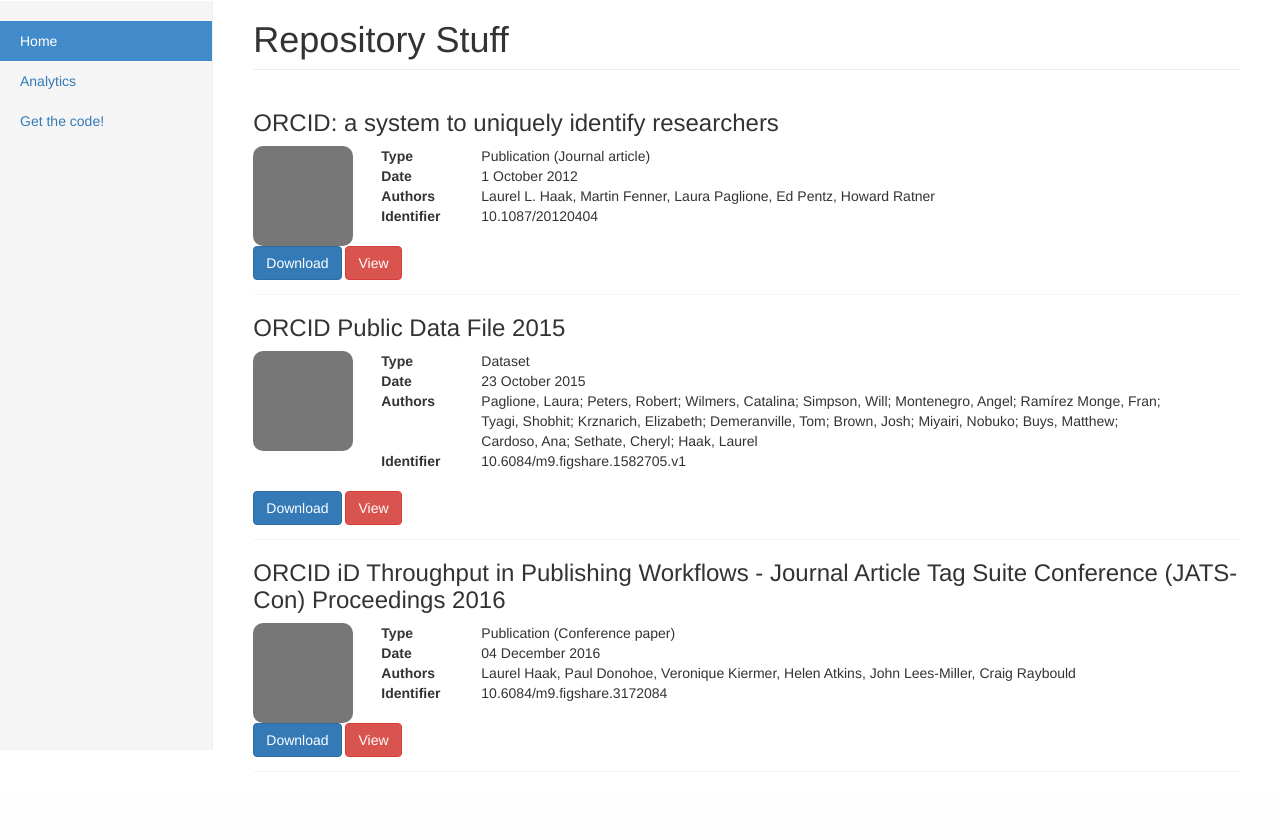
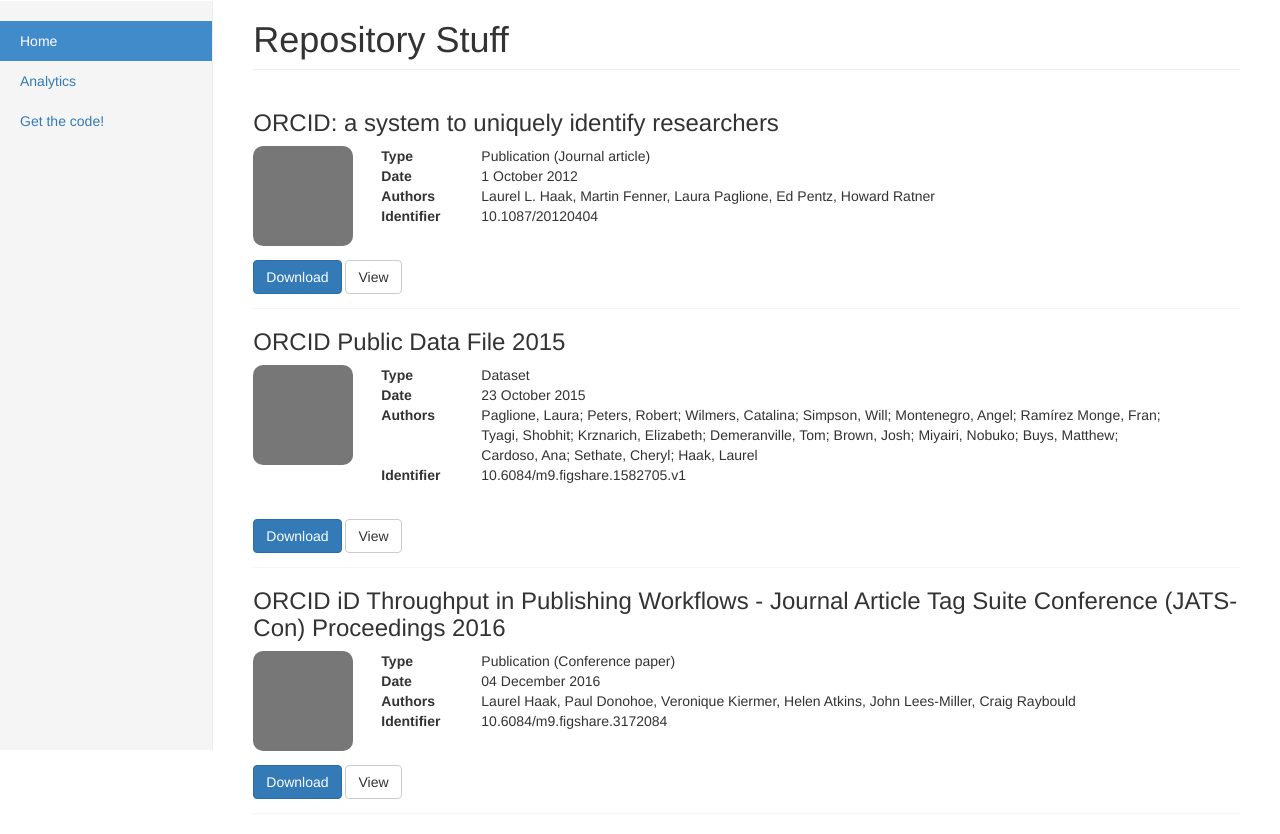
Before and after one commit to ORCID/orcid.github.io, a PHP site: page /callback/dashboard.html in a window 1280 px wide. Shown: the part 50-884 px from the top of the page. Before the commit the page ends 807 px from the top, so only its background shows below. Run offline with PHP 8.4, Linux system fonts and the light colour scheme; some libraries are stand-ins or nearby versions.

Commit message:
change view button style

```diff
--- a/or2016-ga/dashboard.css
+++ b/or2016-ga/dashboard.css
@@ -127,3 +127,6 @@
 .work .dl-horizontal dd{
   margin-left: 100px;
 }
+.download, .view{
+  margin-top: 1em;
+}
--- a/or2016-ga/dashboard.html
+++ b/or2016-ga/dashboard.html
@@ -137,7 +137,7 @@
                 <dd>10.1087/20120404</dd>
             </dl>
             <a id="download-10.1087/20120404" class="btn btn-primary download" role="button" href="#">Download</a>
-            <a id="view-10.1087/20120404" class="btn btn-danger view" role="button" href="#">View</a>
+            <a id="view-10.1087/20120404" class="btn btn-default view" role="button" href="#">View</a>
           </div>
           <div class="work">
             <h3>ORCID Public Data File 2015</h3>
@@ -155,7 +155,7 @@
                 <dd>10.6084/m9.figshare.1582705.v1</dd>
             </dl>
             <a id="download-10.6084/m9.figshare.1582705.v1" class="btn btn-primary download" role="button" href="#">Download</a>
-            <a id="view-10.6084/m9.figshare.1582705.v1" class="btn btn-danger view" role="button" href="#">View</a>
+            <a id="view-10.6084/m9.figshare.1582705.v1" class="btn btn-default view" role="button" href="#">View</a>
           </div>
           <div class="work">
             <h3>ORCID iD Throughput in Publishing Workflows - Journal Article Tag Suite Conference (JATS-Con) Proceedings 2016</h3>
@@ -173,7 +173,7 @@
                 <dd>10.6084/m9.figshare.3172084</dd>
             </dl>
             <a id="download-10.6084/m9.figshare.3172084" class="btn btn-primary download" role="button" href="#">Download</a>
-            <a id="view-10.6084/m9.figshare.3172084" class="btn btn-danger view" role="button" href="#">View</a>
+            <a id="view-10.6084/m9.figshare.3172084" class="btn btn-default view" role="button" href="#">View</a>
           </div>
 
 
```
